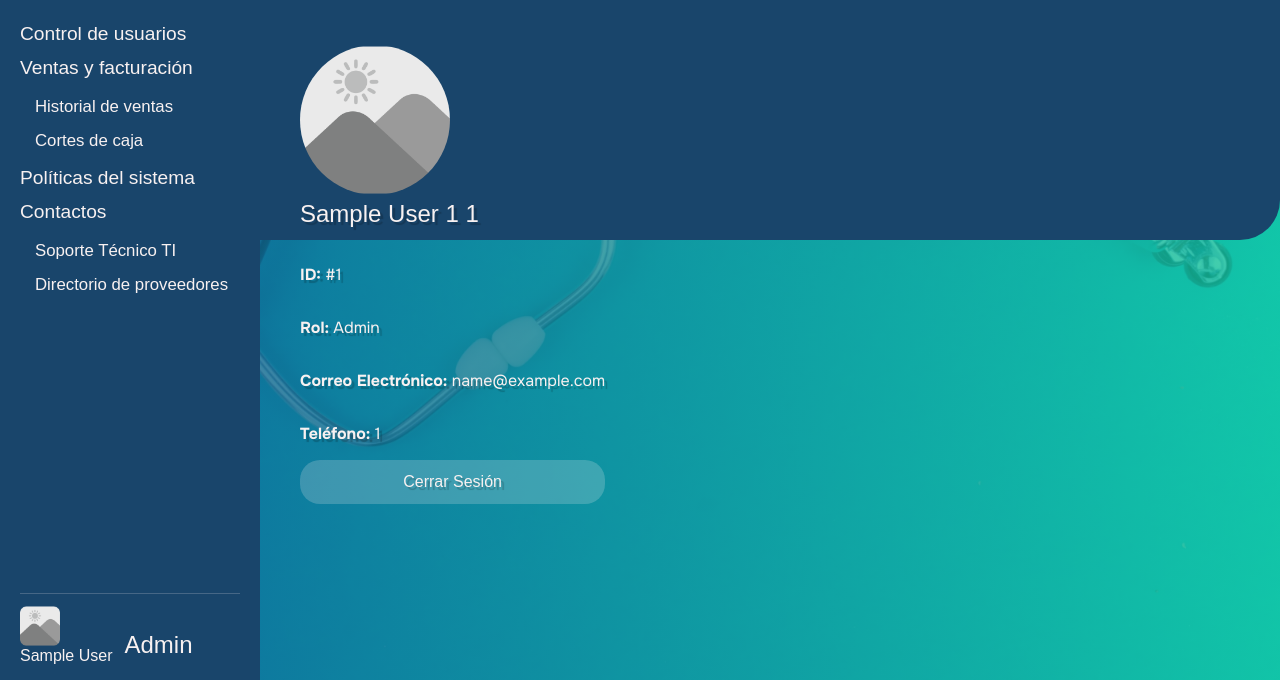
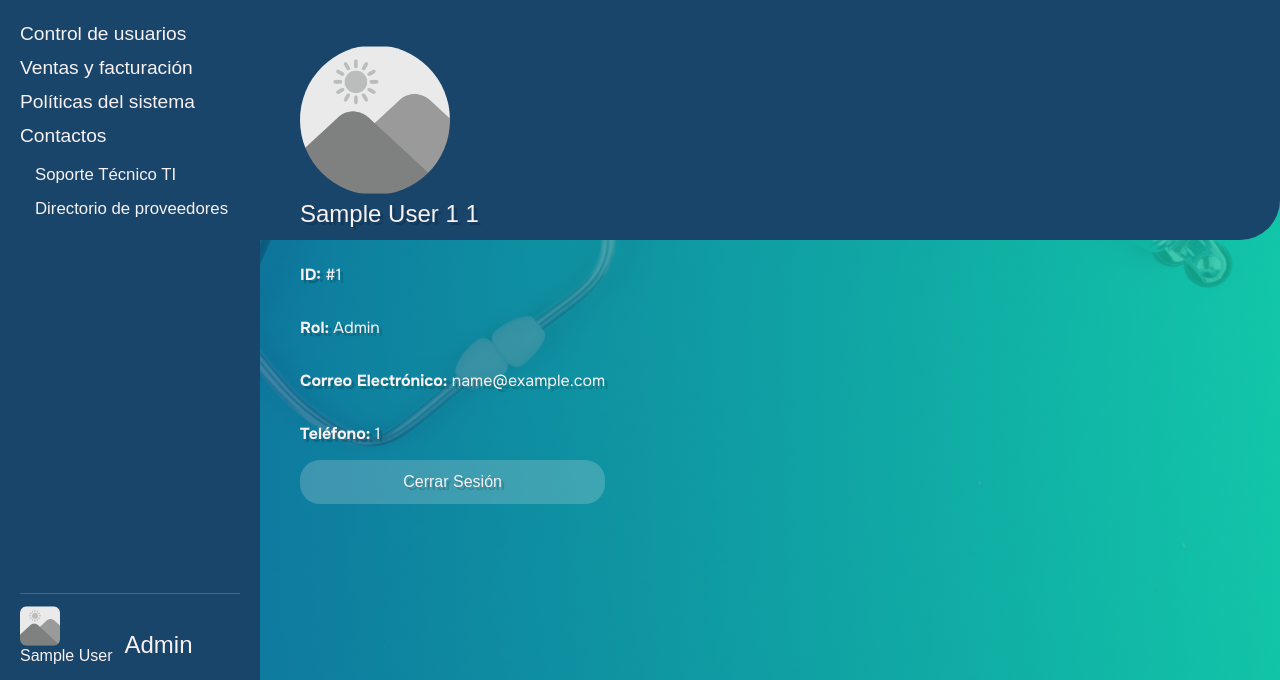
Before and after one commit to 2125100235/sistemasParaElControlDeUnaFarmacia-Actualizado, a PHP site: page /screens/Perfil_de_Usuario.php in a window 1280 px wide. Shown: the part 120-800 px from the top of the page. Run offline with PHP 8.4, Linux system fonts and the light colour scheme; the visitor is signed in with stand-in values (Sample User, id 1); some web fonts are replaced.

Commit message:
ajustes menú y sql

```diff
--- a/php/menu.php
+++ b/php/menu.php
@@ -23,10 +23,6 @@ $nombre = $_SESSION['nombre'] ?? 'Usuario';
         <a href="#"><h1>Control de usuarios</h1></a>
 
         <a href="#"><h1>Ventas y facturación</h1></a>
-        <ul>
-            <li><a href="#"><h2>Historial de ventas</h2></a></li>
-            <li><a href="#"><h2>Cortes de caja</h2></a></li>
-        </ul>
 
         <a href="#"><h1>Políticas del sistema</h1></a>
 
@@ -40,10 +36,6 @@ $nombre = $_SESSION['nombre'] ?? 'Usuario';
         <a href="#"><h1>Productos e Inventario</h1></a>
 
         <a href="#"><h1>Proveedores</h1></a>
-        <ul>
-            <li><a href="#"><h2>Directorio de laboratorios</h2></a></li>
-            <li><a href="#"><h2>Recepciones pendientes</h2></a></li>
-        </ul>
 
         <a href="#"><h1>Protocolos</h1></a>
         <ul>
@@ -55,8 +47,7 @@ $nombre = $_SESSION['nombre'] ?? 'Usuario';
 
     <?php elseif ($rol === 'cajero'): ?>
         <a href="#"><h1>Punto de Venta</h1></a>
-        <a href="#"><h1>Registro de Clientes</h1></a>
-        <a href="#"><h1>Cierre y Arqueo de Caja</h1></a>
+        <a href="#"><h1>Control de Clientes</h1></a>
         <a href="#"><h1>Protocolos</h1></a>
         <ul>
             <li><a href="#">Guía de atención al cliente</a></li>
--- a/sql/base de datos de la farmacia.sql
+++ b/sql/base de datos de la farmacia.sql
@@ -57,7 +57,6 @@ CREATE TABLE empleado (
 CREATE TABLE venta (
     numero_nota INT AUTO_INCREMENT PRIMARY KEY,
     fecha DATETIME NOT NULL DEFAULT CURRENT_TIMESTAMP,
-    metodo_pago ENUM('Efectivo', 'Tarjeta', 'Transferencia') NOT NULL DEFAULT 'Efectivo',
     total_pagar DECIMAL(10,2) NOT NULL DEFAULT 0.00,
     codigo_cliente INT NULL, -- NULL permite ventas a "Público en General"
     id_empleado INT NOT NULL,
```
